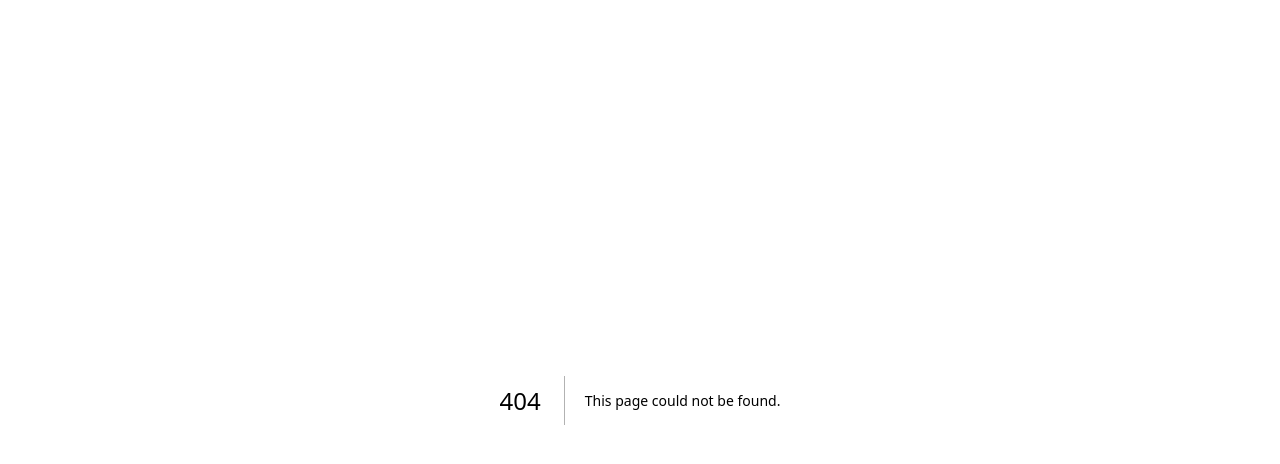
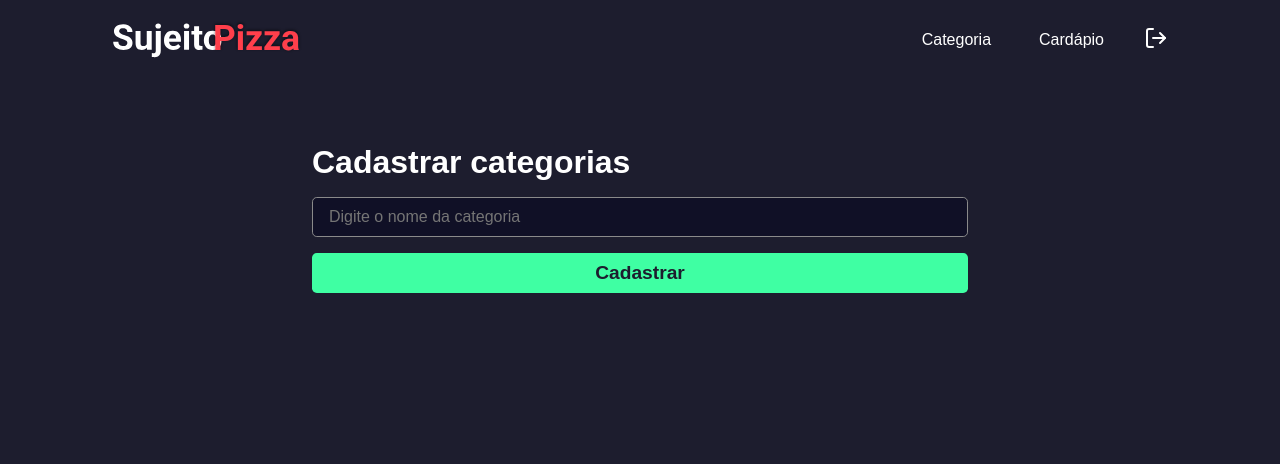
Before and after one commit to dgleyramos1/frontend---pizzaria, a Next.js app: page /category in a window 1280 px wide. Before the commit this address had no page. Shown: the top 464 px of the page. Built offline with nearby package versions, Linux system fonts and the light colour scheme.

Commit message:
Página de categoria criada

```diff
--- /dev/null
+++ b/src/pages/category/index.tsx
@@ -0,0 +1,46 @@
+import Head from "next/head";
+import { FormEvent, useState } from "react";
+import { Header } from "../../components/Header";
+import styles from './styles.module.scss';
+
+
+
+
+export default function Category(){
+    const [name, setName] = useState('');
+
+    async function handleRegister(event: FormEvent){
+        event.preventDefault();
+    }
+
+
+
+    return(
+        <>
+            <Head>
+                <title>Nova categoria - Sujeito Pizzaria</title>
+            </Head>
+            <div>
+                <Header/>
+
+                <main className={styles.container}>
+                    <h1>Cadastrar categorias</h1>
+
+                    <form className={styles.form} onSubmit={handleRegister}>
+                        <input
+                            type="text"
+                            placeholder="Digite o nome da categoria"
+                            className={styles.input}
+                            value={name}
+                            onChange={(e) => setName(e.target.value)}
+                        />
+
+                        <button className={styles.buttonAdd} type="submit">
+                            Cadastrar
+                        </button>
+                    </form>
+                </main>
+            </div>
+        </>
+    )
+}
--- /dev/null
+++ b/src/pages/category/styles.module.scss
@@ -0,0 +1,42 @@
+
+
+.container {
+    max-width: 720px;
+    margin: 4rem auto;
+    padding: 0 2rem;
+    display: flex;
+    justify-content: space-between;
+    flex-direction: column;
+}
+
+
+.container h1{
+    color: var(--white);
+}
+
+.form{
+    display: flex;
+    flex-direction: column;
+    margin: 1rem 0;
+}
+
+.input{
+    background-color: var(--dark-900);
+    border: 0;
+    padding: 1rem;
+    height: 40px;
+    border-radius: 0.3rem;
+    color: var(--white);
+    border: 1px solid var(--gray-100);
+    margin-bottom: 1rem;
+}
+
+.buttonAdd {
+    height: 40px;
+    border: 0;
+    background-color: var(--green-900);
+    font-weight: bold;
+    font-size: 1.2rem;
+    border-radius: 0.3rem;
+    color: var(--dark-700);
+}
--- a/src/pages/dashboard/index.tsx
+++ b/src/pages/dashboard/index.tsx
@@ -10,8 +10,8 @@
             <Head>
                 <title>Painel - Sujeito Pizzaria</title>
             </Head>
-            <Header/>
             <div>
+                <Header/>
                 <h1>Painel</h1>
             </div>
         </>
```
